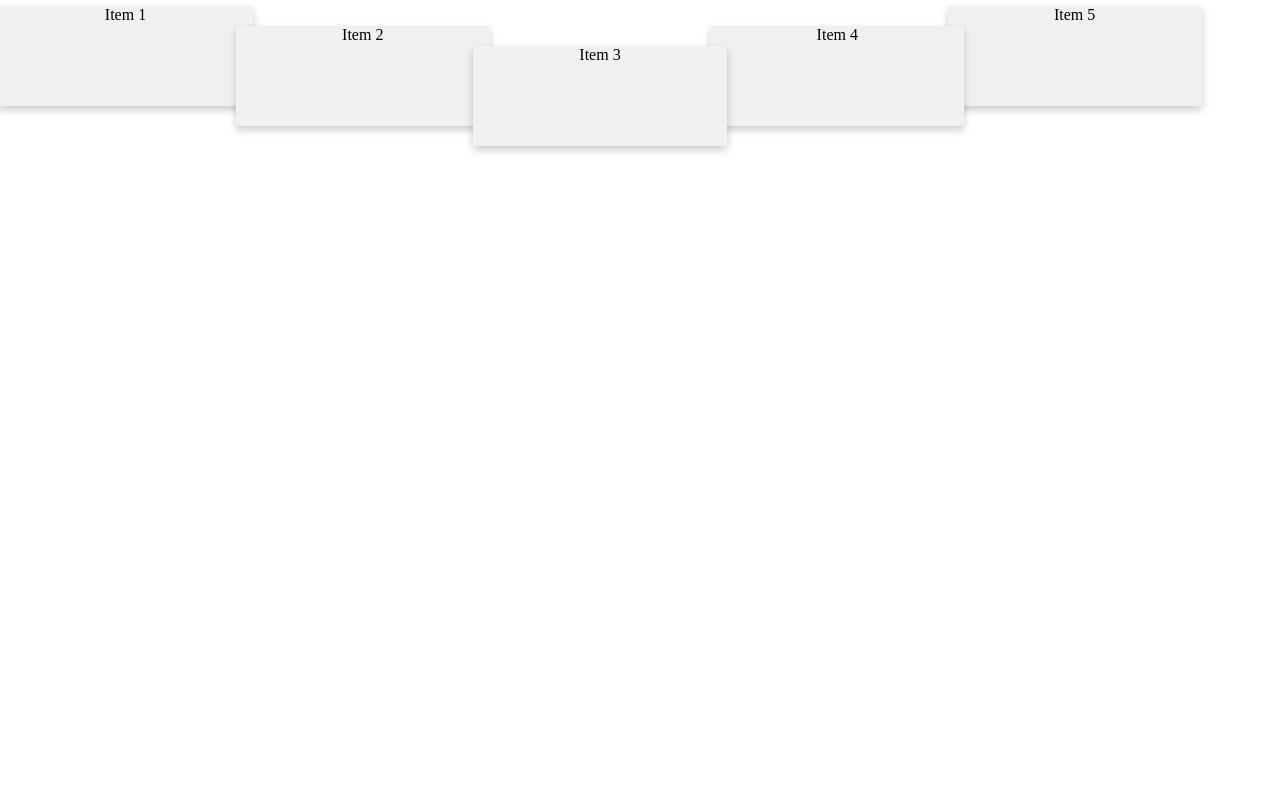
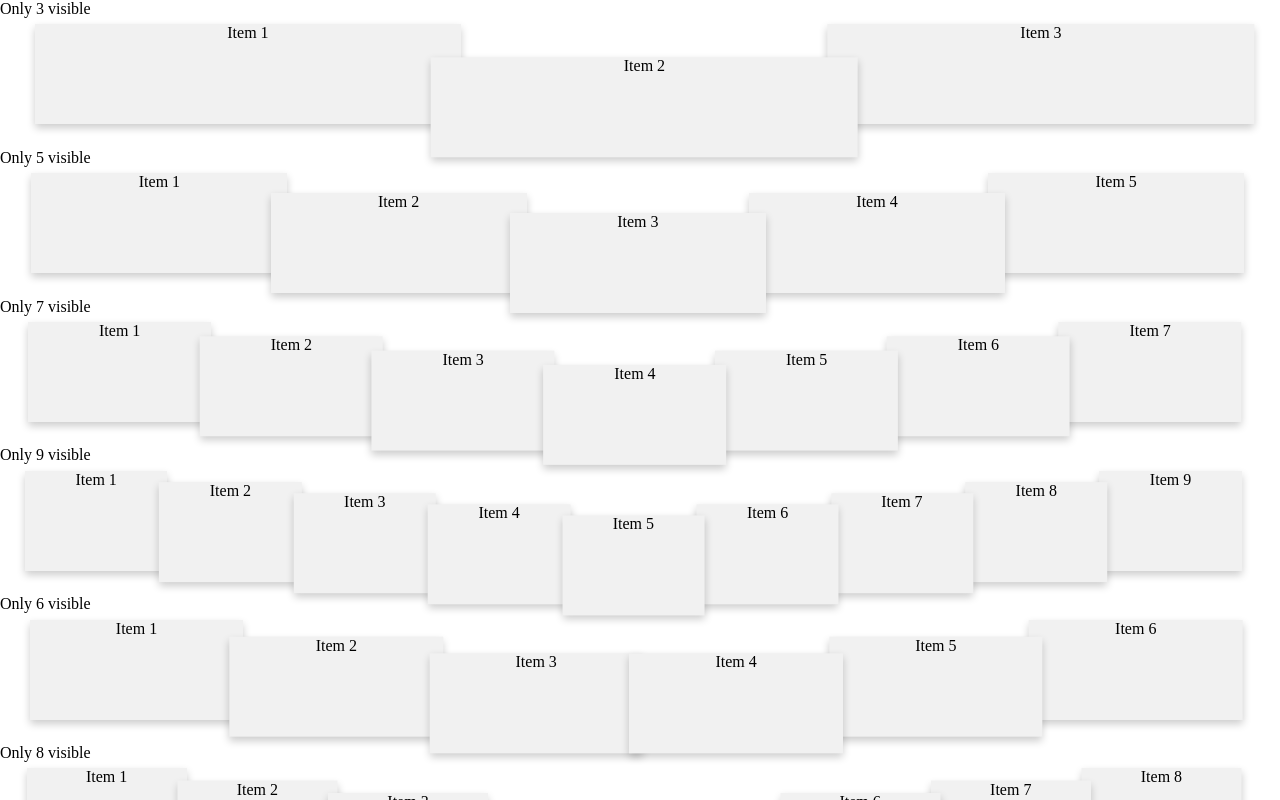
Before and after one commit to mayk93/react-perspective-carousel, a Next.js app in the folder react-perspective-carousel-app/: page / in a window 1280 px wide. Built offline with nearby package versions, Linux system fonts and the light colour scheme.

Commit message:
Improvements to the layout - Centering the Slider

```diff
--- a/react-perspective-carousel-app/pages/index.js
+++ b/react-perspective-carousel-app/pages/index.js
@@ -45,22 +45,30 @@ const items = [
     height: 200,
     text: 'Item 7'
   },
-  // {
-  //   css: 'url(https://images.pexels.com/photos/227675/pexels-photo-227675.jpeg?auto=compress&cs=tinysrgb&dpr=2&h=750&w=1260)',
-  //   height: 300
-  // },
-  // {
-  //   css: 'url(https://images.pexels.com/photos/325185/pexels-photo-325185.jpeg?auto=compress&cs=tinysrgb&dpr=2&h=750&w=1260)',
-  //   height: 200
-  // },
-  // {
-  //   css: 'url(https://images.pexels.com/photos/327482/pexels-photo-327482.jpeg?auto=compress&cs=tinysrgb&dpr=2&h=750&w=1260)',
-  //   height: 400
-  // },
-  // {
-  //   css: 'url(https://images.pexels.com/photos/911758/pexels-photo-911758.jpeg?auto=compress&cs=tinysrgb&dpr=2&h=750&w=1260)',
-  //   height: 200
-  // },
+  {
+    id: 7,
+    css: 'url(https://images.pexels.com/photos/227675/pexels-photo-227675.jpeg?auto=compress&cs=tinysrgb&dpr=2&h=750&w=1260)',
+    height: 300,
+    text: 'Item 8'
+  },
+  {
+    id: 8,
+    css: 'url(https://images.pexels.com/photos/325185/pexels-photo-325185.jpeg?auto=compress&cs=tinysrgb&dpr=2&h=750&w=1260)',
+    height: 200,
+    text: 'Item 9'
+  },
+  {
+    id: 9,
+    css: 'url(https://images.pexels.com/photos/327482/pexels-photo-327482.jpeg?auto=compress&cs=tinysrgb&dpr=2&h=750&w=1260)',
+    height: 400,
+    text: 'Item 10'
+  },
+  {
+    id: 10,
+    css: 'url(https://images.pexels.com/photos/911758/pexels-photo-911758.jpeg?auto=compress&cs=tinysrgb&dpr=2&h=750&w=1260)',
+    height: 200,
+    text: 'Item 11'
+  },
   // {
   //   css: 'url(https://images.pexels.com/photos/249074/pexels-photo-249074.jpeg?auto=compress&cs=tinysrgb&dpr=2&h=750&w=1260)',
   //   height: 150
@@ -109,5 +117,25 @@ const items = [
 // }
 
 export default function Home () {
-  return <Slider items={items} visible={5}/>;
+  return (
+    <>
+      <div>Only 3 visible</div>
+      <Slider items={items} visible={3}/>
+      <br />
+      <div>Only 5 visible</div>
+      <Slider items={items} visible={5}/>
+      <br />
+      <div>Only 7 visible</div>
+      <Slider items={items} visible={7}/>
+      <br />
+      <div>Only 9 visible</div>
+      <Slider items={items} visible={9}/>
+      <br />
+      <div>Only 6 visible</div>
+      <Slider items={items} visible={6}/>
+      <br />
+      <div>Only 8 visible</div>
+      <Slider items={items} visible={8}/>
+    </>
+  )
 }
--- a/react-perspective-carousel-app/src/Slider/Slider.jsx
+++ b/react-perspective-carousel-app/src/Slider/Slider.jsx
@@ -94,8 +94,6 @@ const springLogicBuilder = (visible, visibleSlidesPercentage) => {
   };
 
   const springLogic = index => {
-    console.log(`${index} === parseInt(${middle}) ( which is ${parseInt(middle)} ) = `, index === parseInt(middle));
-
     const x = -index * visibleSlidesPercentage;
     const y = index < middle ? index * visibleSlidesPercentage : (visible - index - 1) * visibleSlidesPercentage;
     const z = index === parseInt(middle) ? 1 : index < middle ? 0 : getZIndex();
@@ -115,9 +113,9 @@ const Card = ({ id, text, computedStyle, x, y, zIndex, display }) => (
 
 const Slider = ({ items, visible = 5 }) => {
   const visibleSlidesPercentage = 100 / visible;
-  console.log('visibleSlidesPercentage: ', visibleSlidesPercentage);
 
-  const computedStyle = { flex: `1 0 ${visibleSlidesPercentage}%` };
+  const computedStyleCard = { flex: `1 0 ${visibleSlidesPercentage}%` };
+
   const [springs, set, stop] = useSprings(items.length, springLogicBuilder(
     visible, visibleSlidesPercentage
   ));
@@ -125,7 +123,7 @@ const Slider = ({ items, visible = 5 }) => {
   return (
     <div className="slider-container">
       {zip(items, springs).map(([item, spring]) => (
-        <Card key={item.id} computedStyle={computedStyle} {...item} {...spring} />
+        <Card key={item.id} computedStyle={computedStyleCard} {...item} {...spring} />
       ))}
     </div>
   );
--- a/react-perspective-carousel-app/styles/globals.css
+++ b/react-perspective-carousel-app/styles/globals.css
@@ -8,7 +8,7 @@ body {
     height: 100%;
     margin: 0;
     padding: 0;
-    overflow: hidden;
+    overflow-x: hidden;
 }
 
 /*body {*/
@@ -35,10 +35,16 @@ body {
 /*  background: #171720;*/
 /*}*/
 
+.slider-wrapper {
+
+}
+
 .slider-container {
     display: flex;
     justify-content: center;
     margin: 0.3em;
+    width: 100%;
+    transform: translate3d(33px, 0, 0);
 }
 
 .slider-card {
```
